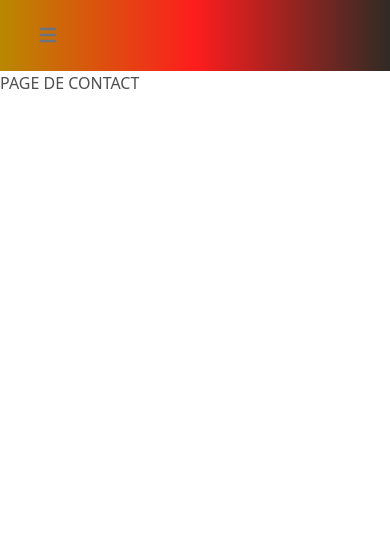
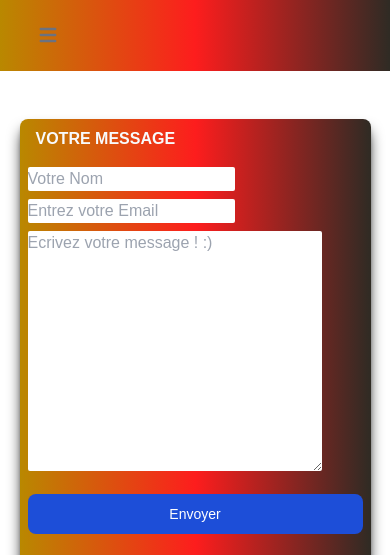
Before and after one commit to remimoul/AcademiepourTous, a PHP site: page /views/contactView.php in a window 390 px wide. Shown: the part 137-692 px from the top of the page. Before the commit the page ends 226 px from the top, so only its background shows below. Run offline with PHP 8.4, Linux system fonts and the light colour scheme; some libraries are stand-ins or nearby versions.

Commit message:
responsive page contact form with google map

```diff
--- a/assets/css/style.css
+++ b/assets/css/style.css
@@ -3,6 +3,8 @@
     background: linear-gradient(90deg, rgba(185,136,0,1) 0%, rgba(253,29,29,1) 50%, rgba(47,43,36,1) 100%);
 
 }
+
+
 
 @media (max-width: 768px) {
     .navbar-menu {
@@ -25,3 +27,14 @@
 .carousel-item.hidden {
     display: none;
 }
+
+/* GOOGLE font */
+
+@import url('https://fonts.googleapis.com/css2?family=Poppins:wght@400;500;600;700&display=swap');
+*{
+    font-family: 'Poppins', sans-serif;
+    margin: 0;
+    padding: 0;
+    scroll-behavior: smooth;
+    box-sizing: border-box;
+}
--- a/views/contactView.php
+++ b/views/contactView.php
@@ -1,5 +1,62 @@
 <?php
 require ('header.html');
 ?>
+<body>
 
-<h1>PAGE DE CONTACT</h1>
+<style>
+
+    .testone{
+
+        background: linear-gradient(90deg, rgba(131,58,180,1) 0%, rgba(253,29,29,1) 50%, rgba(252,176,69,1) 100%);
+    }
+
+    @media (max-width: 964px) {
+        .contact-container{
+            margin: 0 auto;
+            width: 90%;
+        }
+    }
+    @media (max-width: 700px) {
+        .contact-container{
+            grid-template-columns: 1fr ;
+            gap: 1rem;
+        }
+        .map iframe {
+            height: 400px;
+        }
+    }
+
+</style>
+
+<section class="w-full h-full flex flex-col justify-center items-center my-12">
+    <div class="contact-container max-w-full max-w-[960px] grid grid-cols-2 shadow-lg shadow-black rounded-lg navbar">
+
+    <div class="form-container  w-full md:w-1/2 px-2 ">
+<h3 class="mx-2 my-2 font-bold text-slate-50">VOTRE MESSAGE</h3>
+<form action="" class="contact-form">
+
+    <input type="text" placeholder="Votre Nom" required class="mx-auto my-2 rounded-sm">
+<input type="email" name="" id="" placeholder="Entrez votre Email" required class="mx-auto rounded-sm">
+<br>
+    <textarea name="" id="" cols="30" rows="10" placeholder="Ecrivez votre message ! :)" required class="mx-auto my-2 rounded-sm"></textarea>
+
+    <button type="submit" class="my-2 text-white bg-blue-700 hover:bg-blue-800 focus:ring-4 focus:outline-none focus:ring-blue-300 font-medium rounded-lg text-sm w-full sm:w-auto px-5 py-2.5 text-center dark:bg-blue-600 dark:hover:bg-blue-700 dark:focus:ring-blue-800">Envoyer</button>
+
+</form>
+
+
+
+    </div>
+
+
+
+
+
+<!--    MAP-->
+<div class="map">
+    <iframe class="w-full h-full rounded-lg" src="https://www.google.com/maps/embed?pb=!1m18!1m12!1m3!1d655.8881380786411!2d2.3894938941189996!3d48.88580585968074!2m3!1f0!2f0!3f0!3m2!1i1024!2i768!4f13.1!3m3!1m2!1s0x47e66dc873f68407%3A0xcce9d3298e63562a!2s18%20Rue%20Goubet%2C%2075019%20Paris!5e0!3m2!1sfr!2sfr!4v1685090611943!5m2!1sfr!2sfr"  style="border:0;" allowfullscreen="" loading="lazy" referrerpolicy="no-referrer-when-downgrade"></iframe>
+</div>
+    </div>
+</section>
+
+</body>
--- a/views/footer.html
+++ b/views/footer.html
@@ -46,3 +46,5 @@
     </div>
     <br>
 </footer>
+
+</html>
--- a/views/header.html
+++ b/views/header.html
@@ -67,5 +67,3 @@
     menuToggle.addEventListener('click', toggleMenu);
 
 </script>
-
-<body>
```
Also changed, not shown: views/coursView.php (+6 -6 lines).
